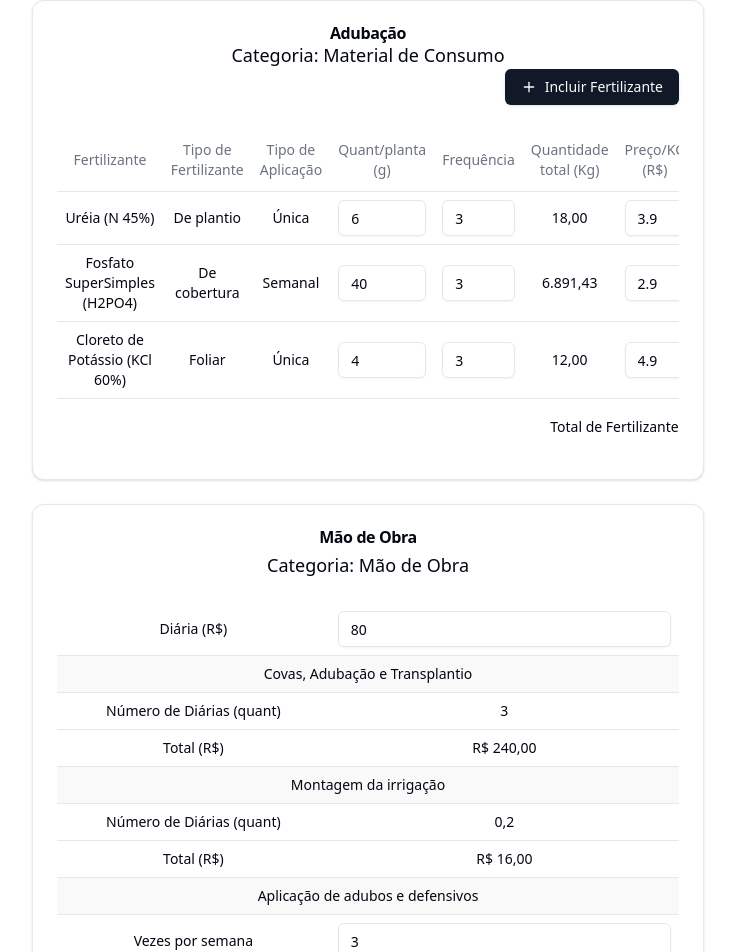
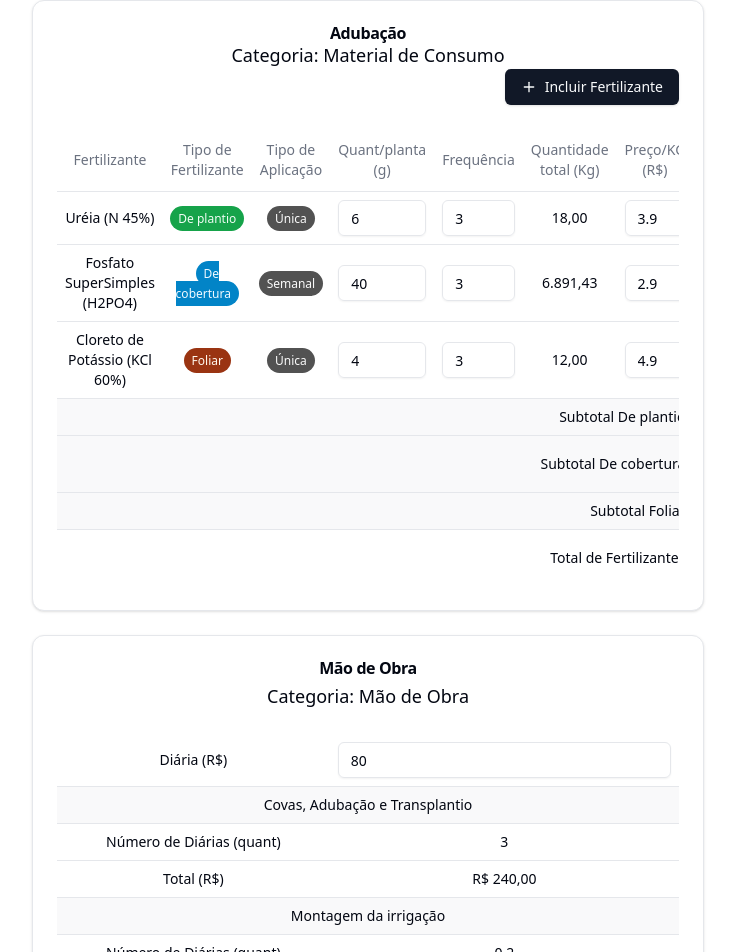
Before and after one commit to cleber1812/APP_Farm, a React (Vite) app: page / in a window 1280 px wide. Shown: the part 2714-3666 px from the top of the page, without its empty margins (0-735 px from the left). Built offline with nearby package versions, Linux system fonts and the light colour scheme.

Commit message:
Seção Irrigação - Subtotais

```diff
--- a/src/components/FertilizerSection.tsx
+++ b/src/components/FertilizerSection.tsx
@@ -84,6 +84,27 @@ export function FertilizerSection({ plants, totalCycleDays, onFertilizerCostChan
 
     // Remova o estado totalFertilizerCost e calcule-o diretamente
     const totalFertilizerCost = fertilizers.reduce((sum, fert) => sum + fert.totalCost, 0);
+
+    //Calculate subtotals for each fertilizer type
+    const getSubtotalByType = (type: string) => {
+      return fertilizers
+          .filter(fert => fert.type === type)
+          .reduce((sum, fert) => sum + fert.totalCost, 0);
+    };
+
+    // Adicione esta função antes do return
+    const getTypeStyle = (type: string) => {
+      switch (type) {
+          case "De plantio":
+              return "bg-green-600 text-green-50";
+          case "De cobertura":
+              return "bg-sky-600 text-sky-50";
+          case "Foliar":
+              return "bg-orange-800 text-orange-50";
+          default:
+              return "bg-blue-300 text-blue-800";
+      }
+    };
 
     useEffect(() => {
         const updatedFertilizers = fertilizers.map(fert => {
@@ -278,8 +299,14 @@ export function FertilizerSection({ plants, totalCycleDays, onFertilizerCostChan
               {fertilizers.map((fertilizer, index) => (
                 <TableRow key={index}>
                   <TableCell>{fertilizer.name}</TableCell>
-                  <TableCell>{fertilizer.type}</TableCell>
-                  <TableCell>{fertilizer.applicationType}</TableCell>
+                    <td><span className={`text-xs font-thin px-2 py-1 rounded-full ${getTypeStyle(fertilizer.type)}`}>
+                      {fertilizer.type}
+                    </span></td>
+
+                    <td><span className="text-xs font-thin px-2 py-1 rounded-full bg-neutral-600 text-neutral-50">
+                      {fertilizer.applicationType}
+                    </span></td>
+
                   <TableCell>
                     <Input
                       type="number"
@@ -325,7 +352,20 @@ export function FertilizerSection({ plants, totalCycleDays, onFertilizerCostChan
                   </TableCell>
                 </TableRow>
               ))}
-              <TableRow className="font-medium">
+              {/* Subtotals for each type */}
+              {FERTILIZER_TYPES.map(type => (
+                <TableRow key={type} className="bg-muted/50">
+                  <TableCell colSpan={7} className="text-right font-medium">
+                    Subtotal {type}
+                  </TableCell>
+                  <TableCell className="text-center font-medium">
+                    R$ {getSubtotalByType(type).toLocaleString('pt-BR', { minimumFractionDigits: 2, maximumFractionDigits: 2 })}
+                  </TableCell>
+                  <TableCell />
+                </TableRow>
+              ))}
+              {/* Total geral */}
+              <TableRow className="font-medium border-t-2">
                 <TableCell colSpan={7} className="text-right">Total de Fertilizantes</TableCell>
                 <TableCell className="text-center">
                   R$ {totalFertilizerCost.toLocaleString('pt-BR', { minimumFractionDigits: 2, maximumFractionDigits: 2 })}
```
